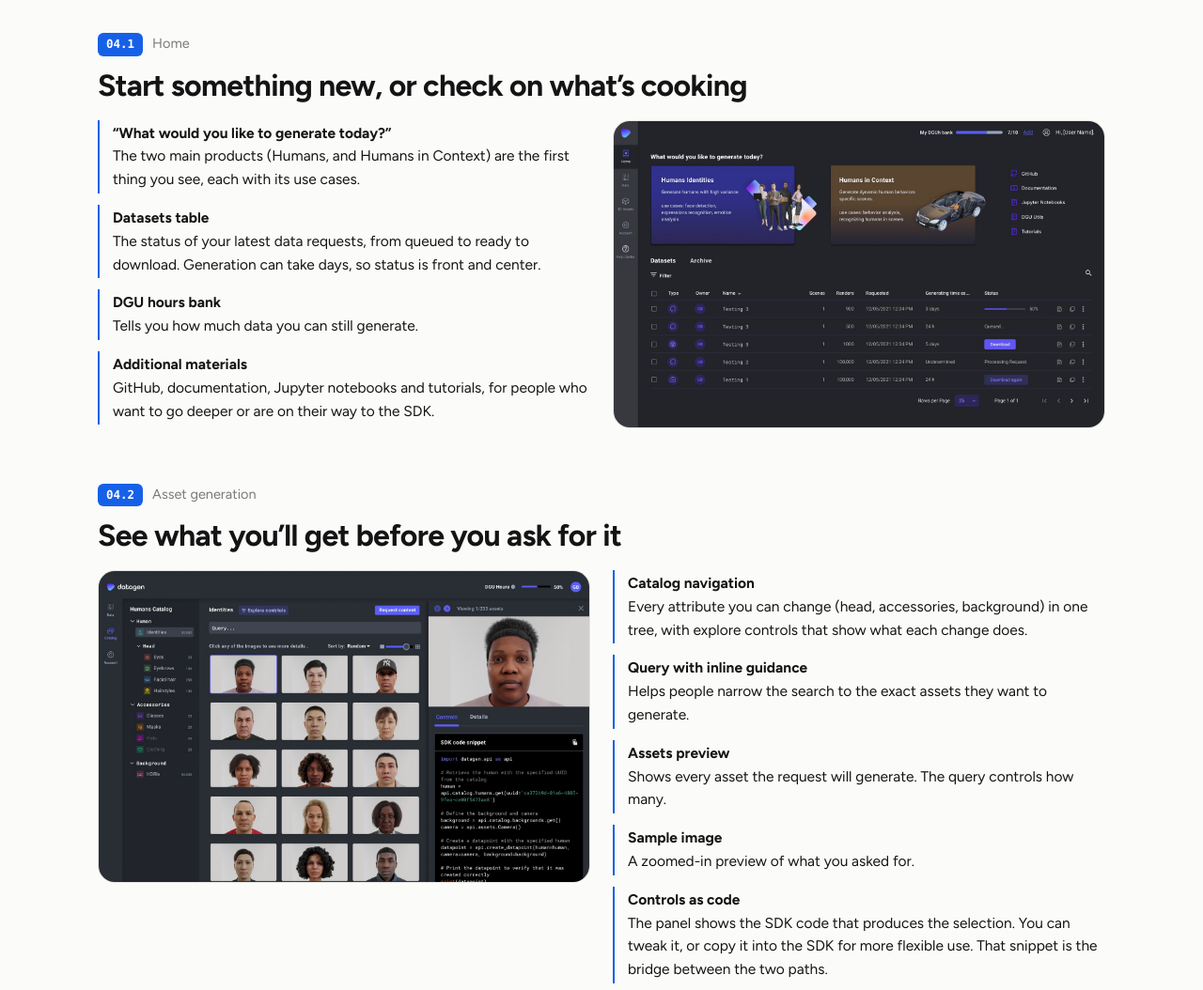
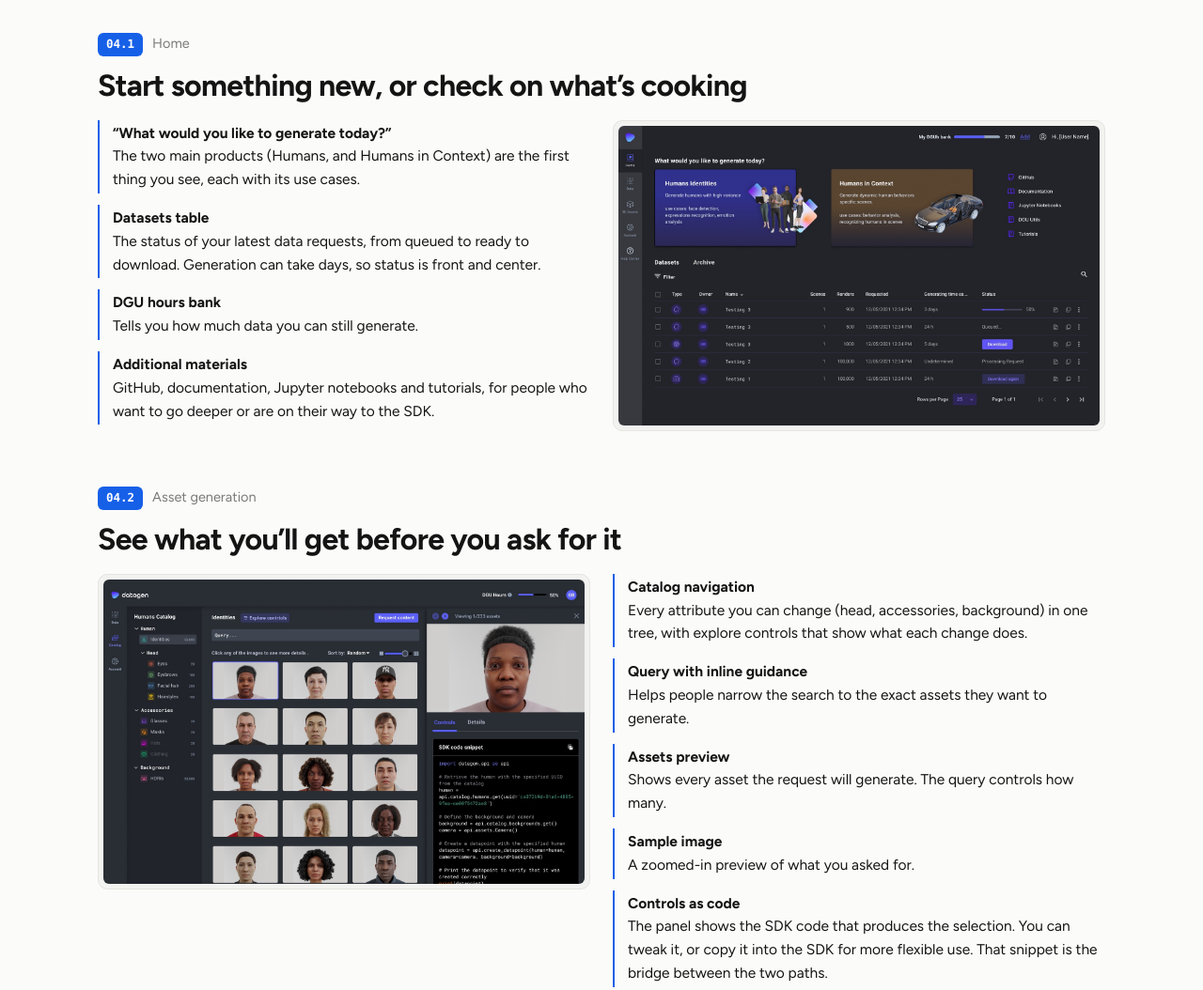
Before and after one commit to hadarkellner-pixel/hadar-kellner-portfolio, a plain HTML site: page datagen/index.html in a window 1280 px wide. Shown: the part 4100-5154 px from the top of the page at 94% size. Drawn offline with Linux system fonts and the light colour scheme.

Commit message:
Datagen: slim 5px frame around the home and catalog screenshots (#4)
Claude-Session: https://claude.ai/code/session_01Sb69NSC57WrQtPQq1EtEf8

Co-authored-by: Claude <noreply@anthropic.com>

```diff
--- a/datagen/index.html
+++ b/datagen/index.html
@@ -6,7 +6,7 @@
 <title>Datagen · Hadar Kellner</title>
 <meta name="description" content="Case study: designing Datagen's self-serve platform for generating synthetic data for computer vision.">
 <link rel="preload" href="../fonts/figtree-latin-wght-normal.woff2" as="font" type="font/woff2" crossorigin>
-<link rel="stylesheet" href="../style.css?v=8">
+<link rel="stylesheet" href="../style.css?v=9">
 <style>
   .journey{display:grid;grid-template-columns:repeat(3,1fr);gap:16px}
   .journey .lane{background:var(--surface);border:1px solid var(--line);border-radius:var(--r);padding:20px 22px}
@@ -131,7 +131,7 @@
             <li><b>DGU hours bank</b>Tells you how much data you can still generate.</li>
             <li><b>Additional materials</b>GitHub, documentation, Jupyter notebooks and tutorials, for people who want to go deeper or are on their way to the SDK.</li>
           </ul>
-          <figure style="margin:0"><div class="shot"><img src="../img/datagen/home.jpg?v=2" width="1610" height="1006" loading="lazy" alt="Datagen home screen in dark mode: “What would you like to generate today?” with Humans and Humans in Context cards, a panel of learning resources, and a table of dataset requests with their status."></div></figure>
+          <figure style="margin:0"><div class="shot slim"><img src="../img/datagen/home.jpg?v=2" width="1610" height="1006" loading="lazy" alt="Datagen home screen in dark mode: “What would you like to generate today?” with Humans and Humans in Context cards, a panel of learning resources, and a table of dataset requests with their status."></div></figure>
         </div>
       </article>
 
@@ -139,7 +139,7 @@
         <span class="tag">04.2</span><span class="muted small">Asset generation</span>
         <h3>See what you’ll get before you ask for it</h3>
         <div class="grid-2 side" style="align-items:start">
-          <figure style="margin:0"><div class="shot"><img src="../img/datagen/assets.jpg?v=2" width="1618" height="1026" loading="lazy" alt="Humans catalog: a tree of attributes on the left (identities, eyes, eyebrows, facial hair, hairstyles, glasses, masks, hats, clothing, backgrounds), a grid of synthetic faces in the middle, and on the right a large preview with an SDK code snippet underneath."></div></figure>
+          <figure style="margin:0"><div class="shot slim"><img src="../img/datagen/assets.jpg?v=2" width="1618" height="1026" loading="lazy" alt="Humans catalog: a tree of attributes on the left (identities, eyes, eyebrows, facial hair, hairstyles, glasses, masks, hats, clothing, backgrounds), a grid of synthetic faces in the middle, and on the right a large preview with an SDK code snippet underneath."></div></figure>
           <ul class="notes">
             <li><b>Catalog navigation</b>Every attribute you can change (head, accessories, background) in one tree, with explore controls that show what each change does.</li>
             <li><b>Query with inline guidance</b>Helps people narrow the search to the exact assets they want to generate.</li>
--- a/style.css
+++ b/style.css
@@ -125,6 +125,8 @@ strong{font-weight:650}
 figcaption{font-size:14.5px;color:var(--ink-3);margin-top:12px;line-height:1.5}
 .shot+figcaption{padding:0 4px}
 .shot.fill img{width:100%}
+.shot.slim{border-radius:10px;padding:5px}
+.shot.slim img{border-radius:6px}
 .tldr{display:grid;grid-template-columns:repeat(3,1fr);gap:0;border:1px solid var(--line);border-radius:var(--r);background:var(--surface);margin:48px 0 0}
 .tldr>div{padding:22px 24px;border-right:1px solid var(--line)}
 .tldr>div:last-child{border-right:0}
```
Also changed, not shown: index.html (+1 -1 lines), safebreach/index.html (+1 -1 lines), wix-ai-code-assistant/index.html (+1 -1 lines).
